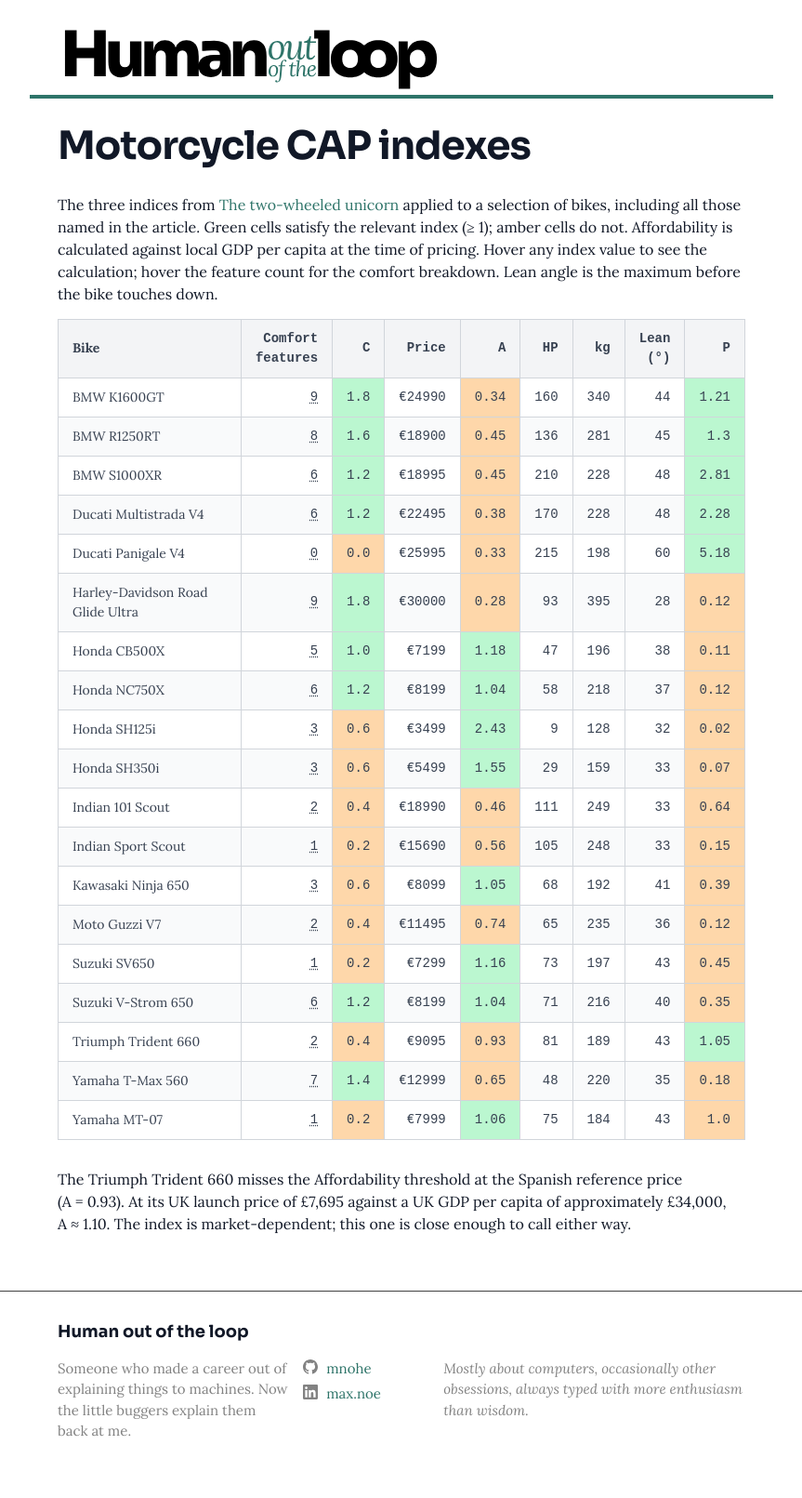
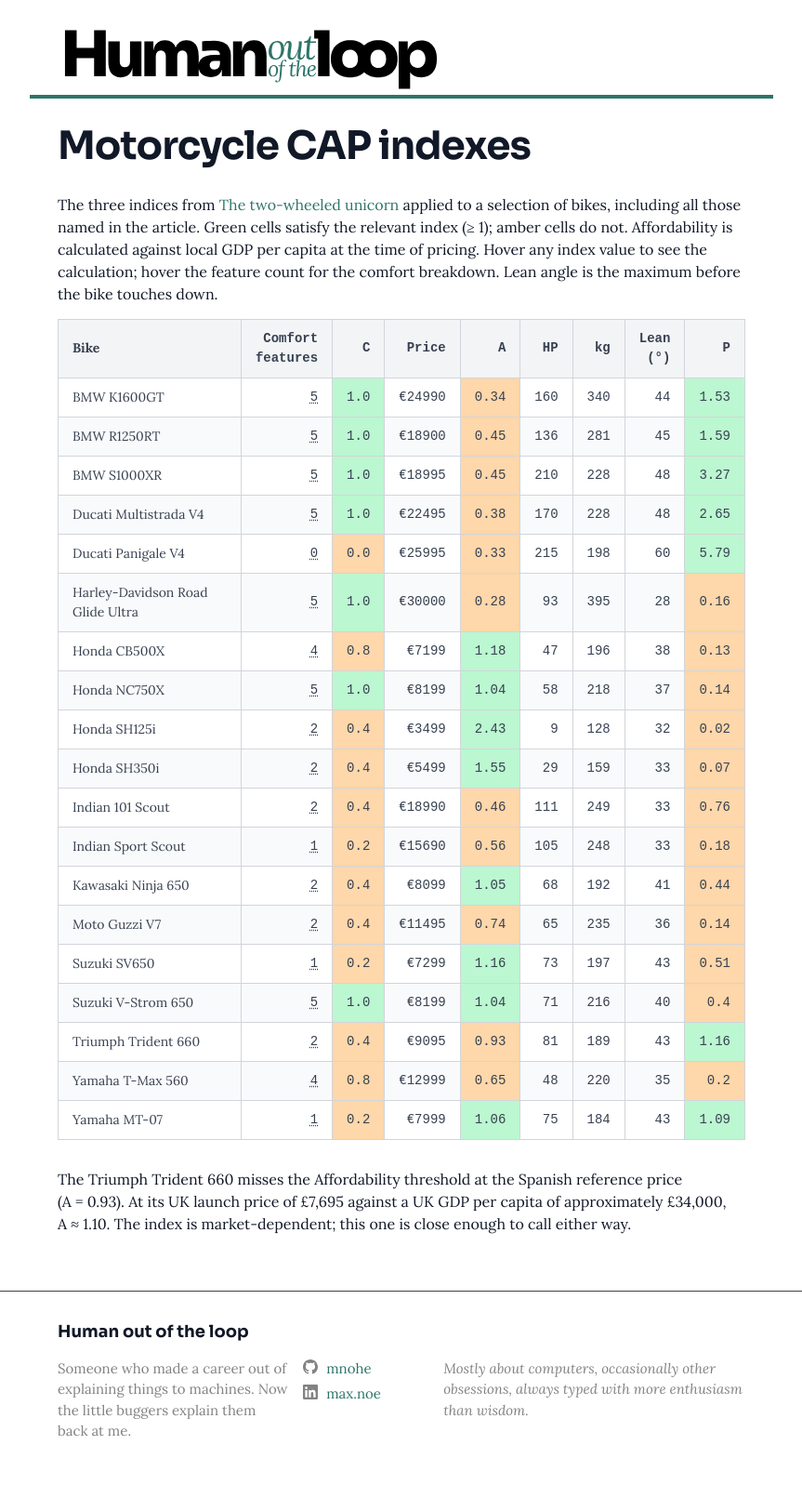
Before and after one commit to mnohe/mnohe.github.io, a Jekyll site: the page built from motorcycles-cap-data.html, in a window 1280 px wide. Shown: the whole page at 93% size, without its empty margins (208-1071 px from the left). Built offline with Jekyll 4.4.1, drawn with Linux system fonts in a browser that asks for light colours.

Commit message:
fix: Style elements and performance formula.
- Fixes for inline KaTeX and `aside`s formatting.
- A more "grounded" performance formula. I might end up believing it myself, at this pace.
- Inevitable re-read and re-wording of a few sentences.

```diff
--- a/_includes/head.html
+++ b/_includes/head.html
@@ -13,6 +13,6 @@
   <link rel="stylesheet" href="https://cdn.jsdelivr.net/npm/katex@0.16.11/dist/katex.min.css" crossorigin="anonymous">
   <script defer src="https://cdn.jsdelivr.net/npm/katex@0.16.11/dist/katex.min.js" crossorigin="anonymous"></script>
   <script defer src="https://cdn.jsdelivr.net/npm/katex@0.16.11/dist/contrib/auto-render.min.js" crossorigin="anonymous"
-    onload="renderMathInElement(document.body,{delimiters:[{left:'$$',right:'$$',display:true}]})"></script>
+    onload="renderMathInElement(document.body,{delimiters:[{left:'$$',right:'$$',display:true},{left:'$',right:'$',display:false}]})"></script>
   {%- endif -%}
 </head>
--- a/assets/main.scss
+++ b/assets/main.scss
@@ -237,25 +237,9 @@ table {
     aside.admonition {
         float: right;
         clear: right;
-        width: 36%;
-        margin: 0.25em 0 1em 1.5em;
-    }
-}
-
-/* Discreet appendix link at the foot of a post */
-.cap-appendix {
-    font-size: 0.82rem;
-    color: var(--site-muted);
-    text-align: right;
-    margin-top: 0.25em;
-
-    a, a:visited {
-        color: var(--site-muted);
-        text-decoration: none;
-    }
-
-    a:hover, a:focus {
-        color: var(--site-brand);
+        width: 40%;
+        margin: 0.25em -5em 1em 1.5em;
+        font-size: 80%;
     }
 }
 
@@ -335,4 +319,14 @@ table {
     .teaser::after {
         background: linear-gradient(transparent, var(--site-bg));
     }
+
+    pre, code {
+        background-color: #131d27;
+        border-color: var(--table-border);
+        color: var(--site-text);
+    }
 }
+
+hr {
+    margin: 4em 6em;
+}
--- a/motorcycles-cap-data.html
+++ b/motorcycles-cap-data.html
@@ -32,16 +32,12 @@ permalink: /motorcycles/cap-data/
     {% assign sorted_bikes = site.data.cap_bikes.bikes | sort: 'brand' %}
     {% for bike in sorted_bikes %}
 
-    {% assign comfort_pts = bike.windscreen
-      | plus: bike.weather_protection
+    {% assign wind = bike.windscreen | plus: bike.weather_protection | at_most: 1 %}
+    {% assign comfort_pts = wind
+      | plus: bike.upright_ergonomics
+      | plus: bike.range_300km
       | plus: bike.luggage_support
-      | plus: bike.luggage_included
-      | plus: bike.range_300km
-      | plus: bike.range_500km
-      | plus: bike.upright_ergonomics
-      | plus: bike.cruise_control
-      | plus: bike.top_case
-      | plus: bike.pillion_backrest %}
+      | plus: bike.cruise_control %}
     {% assign c = comfort_pts | times: 1.0 | divided_by: 5 %}
 
     {% if bike.suspension_index == 1 and bike.brake_index == 1 %}
@@ -52,10 +48,11 @@ permalink: /motorcycles/cap-data/
       {% assign mfull = 0.5 %}
     {% endif %}
 
-    {% assign hw    = bike.hp | times: 1.0 | divided_by: bike.weight_kg %}
+    {% assign m_total = bike.weight_kg | plus: 80 %}
+    {% assign base_pw = bike.hp | times: 1000.0 | divided_by: m_total | divided_by: 260 %}
     {% assign lmod  = bike.lean_angle | times: 1.0 | divided_by: 43 %}
     {% assign lmod2 = lmod | times: lmod %}
-    {% assign base  = hw | times: 1000 | times: lmod2 | divided_by: 408 %}
+    {% assign base  = base_pw | times: lmod2 %}
     {% assign p = base | times: mfull %}
 
     {% assign mkey     = bike.country | append: '_' | append: bike.year %}
@@ -65,22 +62,17 @@ permalink: /motorcycles/cap-data/
     {% assign a = threshold | divided_by: bike.price %}
 
     {% capture c_tooltip %}C = {{ comfort_pts }} / 5 = {{ c | round: 2 }}{% endcapture %}
-    {% capture p_tooltip %}P = ({{ bike.hp }}/{{ bike.weight_kg }} × 1000 × ({{ bike.lean_angle }}/43)²) / 408 × {{ mfull }} = {{ p | round: 2 }}{% endcapture %}
+    {% capture p_tooltip %}P = {{ bike.hp }}/(({{ bike.weight_kg }}+80)×0.26) × ({{ bike.lean_angle }}/43)² × {{ mfull }} = {{ p | round: 2 }}{% endcapture %}
     {% capture a_tooltip %}A = (0.25 × {{ bike_gdp }}) / {{ bike.price }} = {{ a | round: 2 }} ({{ market.country_name }}, {{ bike.year }}){% endcapture %}
 
     <tr>
       <td>{{ bike.brand }} {{ bike.model }}</td>
       <td><span class="ctip">{{ comfort_pts }}<span class="ctip-box"><ul>
-        <li{% if bike.windscreen == 0 %} class="ctip-no"{% endif %}>windscreen</li>
-        <li{% if bike.weather_protection == 0 %} class="ctip-no"{% endif %}>weather protection</li>
-        <li{% if bike.luggage_support == 0 %} class="ctip-no"{% endif %}>luggage support</li>
-        <li{% if bike.luggage_included == 0 %} class="ctip-no"{% endif %}>luggage included</li>
+        <li{% if wind == 0 %} class="ctip-no"{% endif %}>wind &amp; weather protection</li>
+        <li{% if bike.upright_ergonomics == 0 %} class="ctip-no"{% endif %}>long-distance ergonomics</li>
         <li{% if bike.range_300km == 0 %} class="ctip-no"{% endif %}>300 km range</li>
-        <li{% if bike.range_500km == 0 %} class="ctip-no"{% endif %}>500 km range</li>
-        <li{% if bike.upright_ergonomics == 0 %} class="ctip-no"{% endif %}>upright ergonomics</li>
+        <li{% if bike.luggage_support == 0 %} class="ctip-no"{% endif %}>pannier option</li>
         <li{% if bike.cruise_control == 0 %} class="ctip-no"{% endif %}>cruise control</li>
-        <li{% if bike.top_case == 0 %} class="ctip-no"{% endif %}>top case</li>
-        <li{% if bike.pillion_backrest == 0 %} class="ctip-no"{% endif %}>pillion backrest</li>
       </ul></span></span></td>
       <td class="{% if c >= 1 %}idx-pass{% else %}idx-fail{% endif %}" title="{{ c_tooltip }}">{{ c | round: 2 }}</td>
       <td>{{ market.currency }}{{ bike.price }}</td>
```
Also changed, not shown: _data/cap_bikes.yml (+1 -77 lines), _posts/2026-05-31-the-two-wheeled-unicorn.md (+39 -48 lines).
